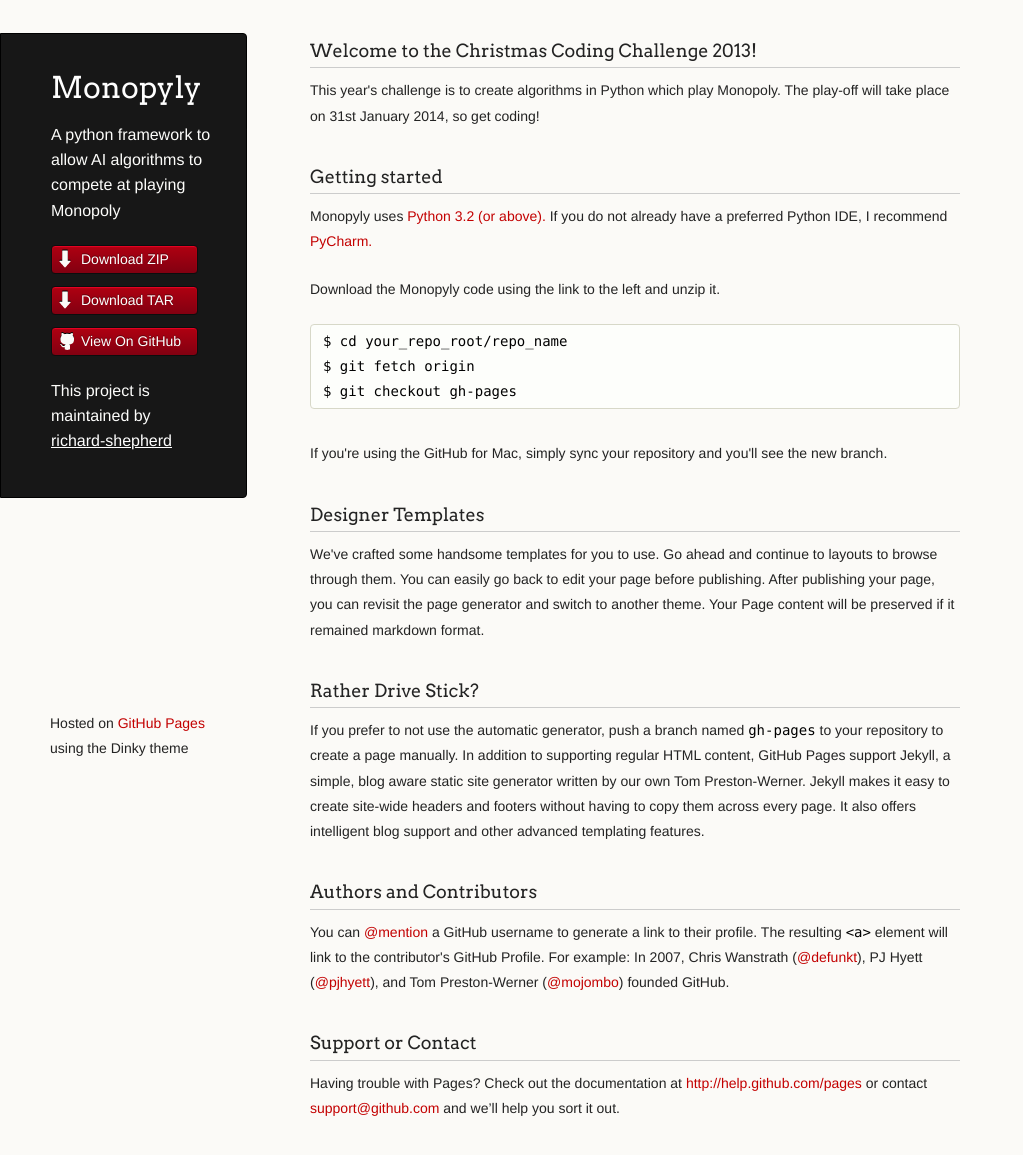
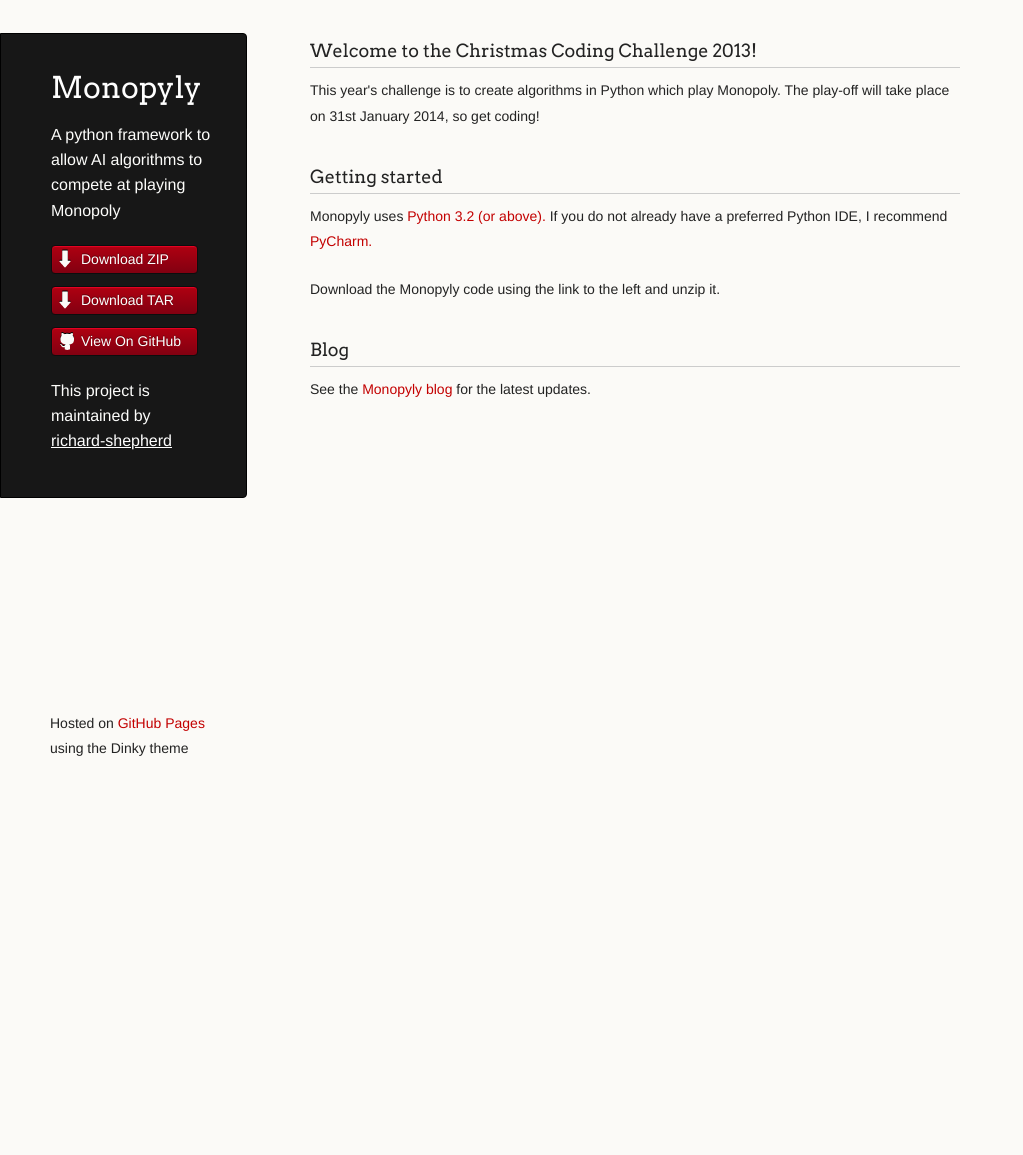
Before and after one commit to richard-shepherd/monopyly, a plain HTML site: page index.html in a window 1280 px wide. Shown: the part 7-1162 px from the top of the page, without its empty margins (0-1023 px from the left). After the commit the page ends 800 px from the top, so only its background shows below. Drawn offline with Linux system fonts and the light colour scheme.

Commit message:
monopyly

```diff
--- a/index.html
+++ b/index.html
@@ -57,48 +57,21 @@
     Download the Monopyly code using the link to the left and unzip it.
 </p>
 
+<h3>
+<a class="anchor" <span class="octicon octicon-link"></span></a>
+    Blog
+</h3>
+
+<p>
+    See the <a href="blog.html">Monopyly blog</a> for the latest updates.
+</p>
 
 
 
 
 
 
-
-
-
-
-
-
-
-
-
-<pre><code>$ cd your_repo_root/repo_name
-$ git fetch origin
-$ git checkout gh-pages
-</code></pre>
-
-<p>If you're using the GitHub for Mac, simply sync your repository and you'll see the new branch.</p>
-
-<h3>
-<a name="designer-templates" class="anchor" href="#designer-templates"><span class="octicon octicon-link"></span></a>Designer Templates</h3>
-
-<p>We've crafted some handsome templates for you to use. Go ahead and continue to layouts to browse through them. You can easily go back to edit your page before publishing. After publishing your page, you can revisit the page generator and switch to another theme. Your Page content will be preserved if it remained markdown format.</p>
-
-<h3>
-<a name="rather-drive-stick" class="anchor" href="#rather-drive-stick"><span class="octicon octicon-link"></span></a>Rather Drive Stick?</h3>
-
-<p>If you prefer to not use the automatic generator, push a branch named <code>gh-pages</code> to your repository to create a page manually. In addition to supporting regular HTML content, GitHub Pages support Jekyll, a simple, blog aware static site generator written by our own Tom Preston-Werner. Jekyll makes it easy to create site-wide headers and footers without having to copy them across every page. It also offers intelligent blog support and other advanced templating features.</p>
-
-<h3>
-<a name="authors-and-contributors" class="anchor" href="#authors-and-contributors"><span class="octicon octicon-link"></span></a>Authors and Contributors</h3>
-
-<p>You can <a href="https://github.com/blog/821" class="user-mention">@mention</a> a GitHub username to generate a link to their profile. The resulting <code>&lt;a&gt;</code> element will link to the contributor's GitHub Profile. For example: In 2007, Chris Wanstrath (<a href="https://github.com/defunkt" class="user-mention">@defunkt</a>), PJ Hyett (<a href="https://github.com/pjhyett" class="user-mention">@pjhyett</a>), and Tom Preston-Werner (<a href="https://github.com/mojombo" class="user-mention">@mojombo</a>) founded GitHub.</p>
-
-<h3>
-<a name="support-or-contact" class="anchor" href="#support-or-contact"><span class="octicon octicon-link"></span></a>Support or Contact</h3>
-
-<p>Having trouble with Pages? Check out the documentation at <a href="http://help.github.com/pages">http://help.github.com/pages</a> or contact <a href="mailto:support@github.com">support@github.com</a> and we’ll help you sort it out.</p>
-      </section>
+</section>
       <footer>
         <p><small>Hosted on <a href="http://pages.github.com">GitHub Pages</a> using the Dinky theme</small></p>
       </footer>
```
